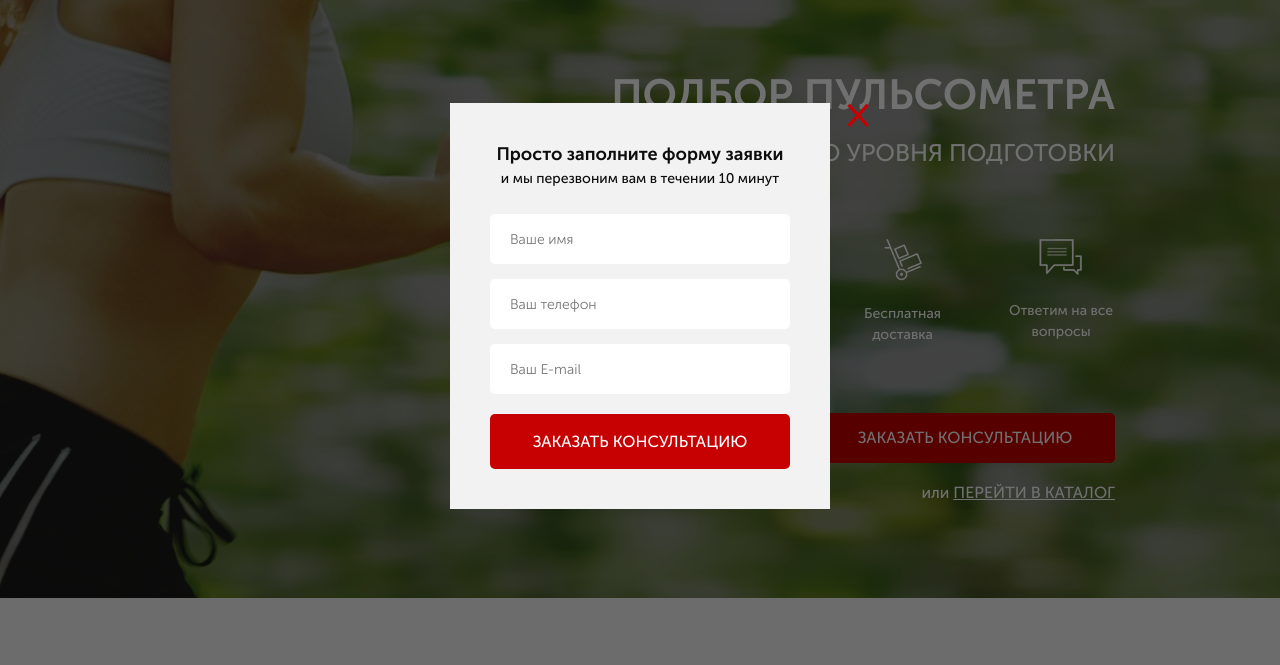
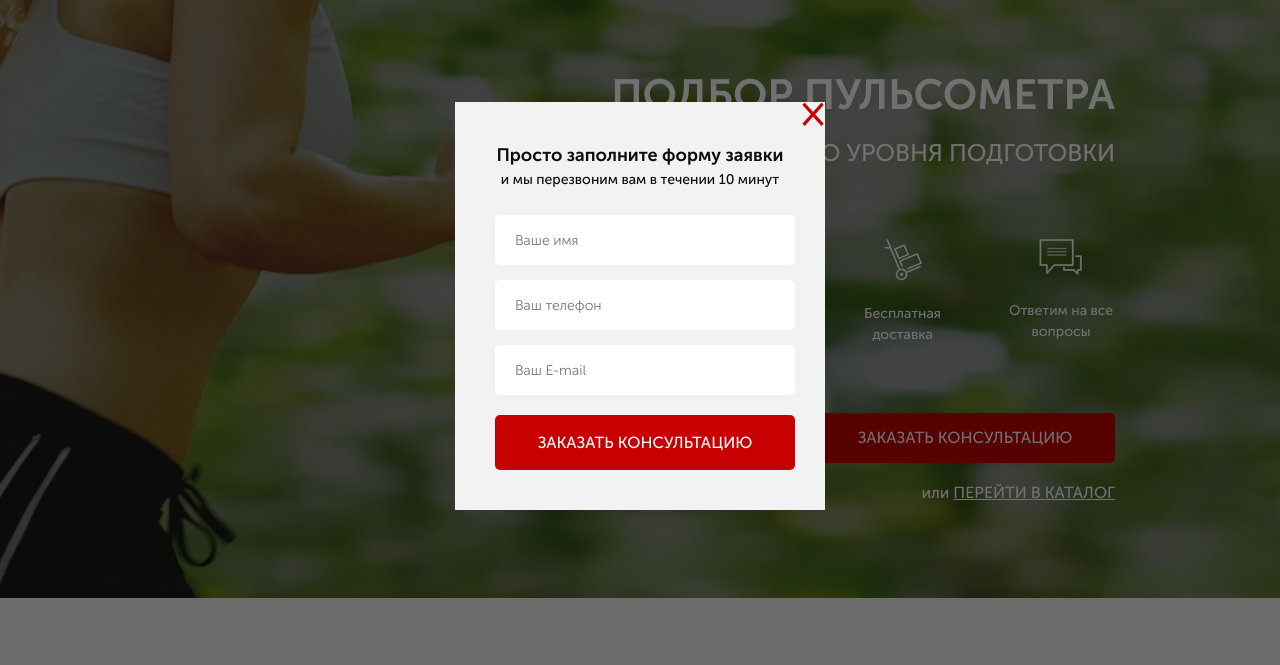
Before and after one commit to Vadim-Strakhov/landing_pulse, a website: page src/index.html in a window 1280 px wide. Both pictures are taken after a click on the button "ЗАКАЗАТЬ ЗВОНОК". Shown: the part 94-759 px from the top of the page. Drawn offline with nearby package versions, Linux system fonts and the light colour scheme; files that its build step writes are made by us from their sources.

Commit message:
fixed media

```diff
--- a/src/sass/blocks/_modal.scss
+++ b/src/sass/blocks/_modal.scss
@@ -4,21 +4,21 @@
     width: 100%;
     height: 100%;
     top: 0;
-    background-color: rgba(0,0,0, .56);
+    background-color: rgba(0, 0, 0, 0.56);
 }
 .modal {
     position: absolute;
     top: 50%;
     left: 50%;
     transform: translate(-50%, -50%);
-    width: 380px;
+    width: 370px;
     min-height: 400px;
     background-color: #f2f2f2;
-    padding: 38px 40px 40px 40px;
+    padding: 40px 40px;
     &__close {
         position: absolute;
         top: 0;
-        right: -40px;
+        right: 0;
         font-size: 41px;
         line-height: 21px;
         color: $main-color;
@@ -49,6 +49,8 @@
     }
 }
 
-#consultation, #order, #thanks {
+#consultation,
+#order,
+#thanks {
     display: none;
 }
```
Also changed, not shown: dist/css/style.min.css.
